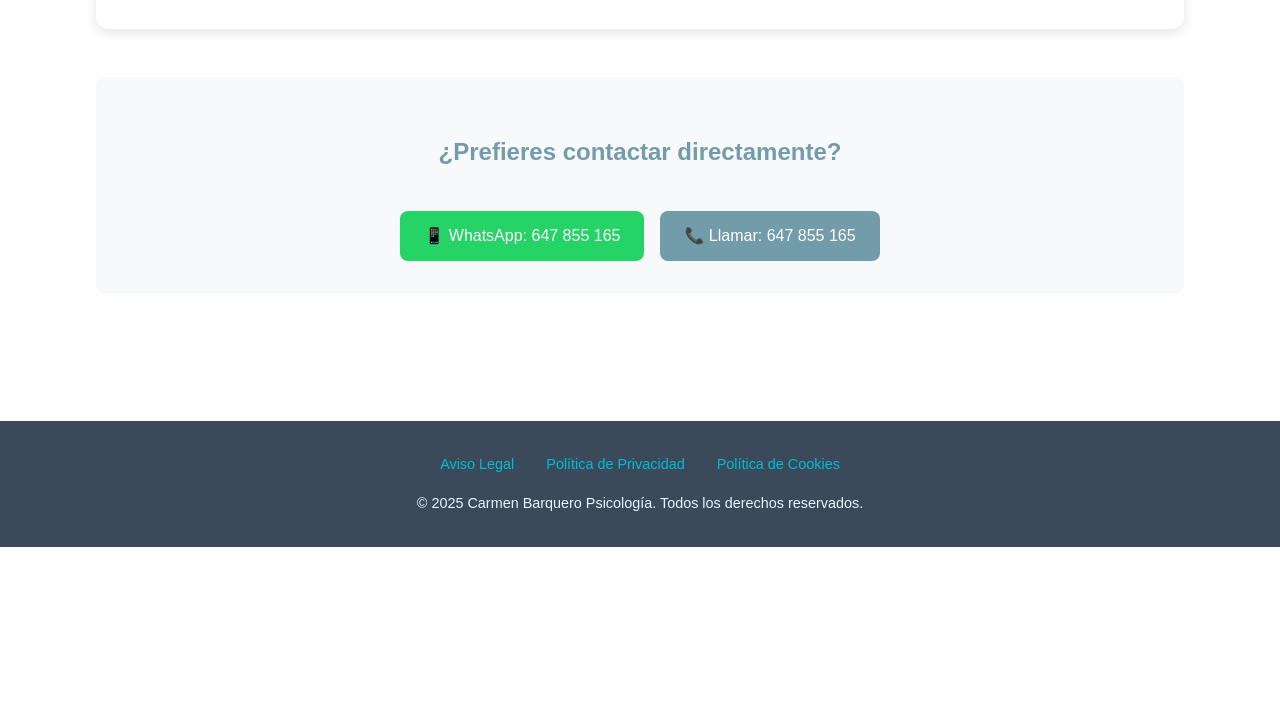
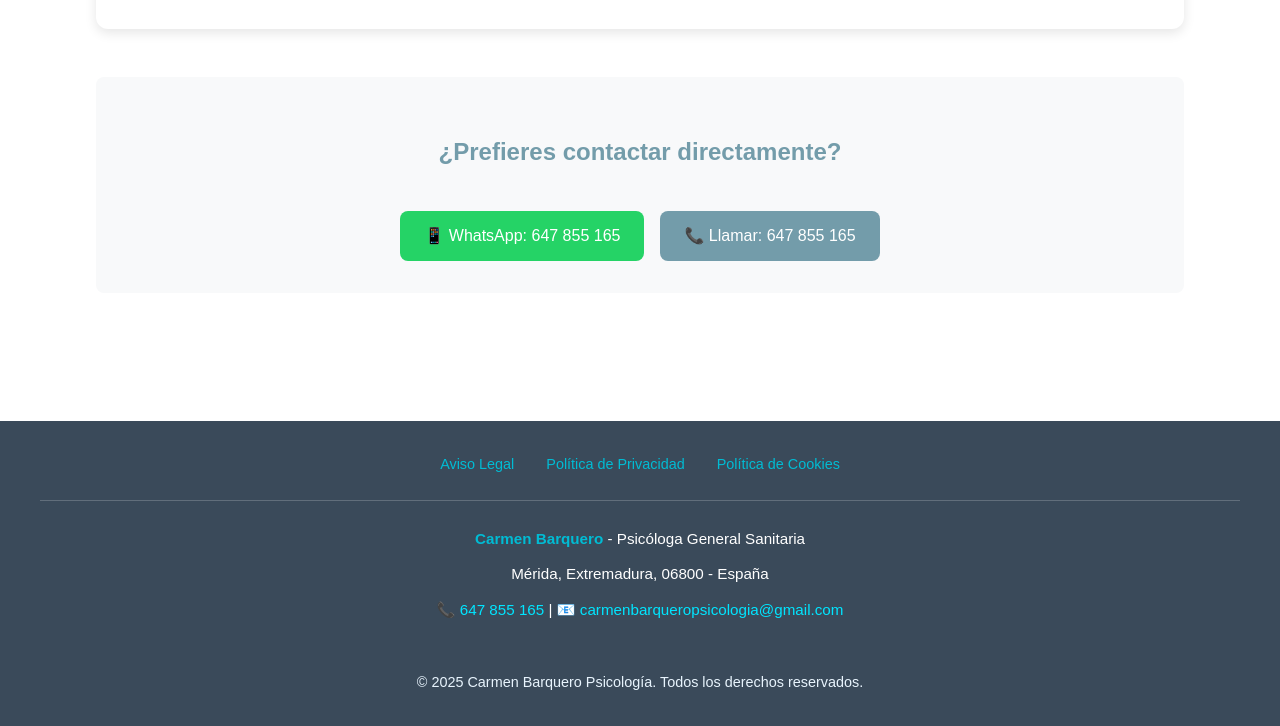
Before and after one commit to emiliocastilo/carmenbarquero, a plain HTML site: page reserva-cita.html in a window 1280 px wide. Shown: the part 1646-2372 px from the top of the page. Before the commit the page ends 2193 px from the top, so only its background shows below. Drawn offline with Linux system fonts and the light colour scheme.

Commit message:
feat: add NAP to reserva-cita.html footer

```diff
--- a/reserva-cita.html
+++ b/reserva-cita.html
@@ -283,6 +283,22 @@
           <a href="politica-de-privacidad.html">Política de Privacidad</a>
           <a href="politica-cookies.html">Política de Cookies</a>
         </div>
+
+        <!-- NAP - Name, Address, Phone -->
+        <div class="footer-nap" itemscope itemtype="https://schema.org/LocalBusiness">
+          <p><strong>Carmen Barquero</strong> - Psicóloga General Sanitaria</p>
+          <p>
+            <span itemprop="address" itemscope itemtype="https://schema.org/PostalAddress">
+              <span itemprop="streetAddress">Mérida</span>, <span itemprop="addressRegion">Extremadura</span>,
+              <span itemprop="postalCode">06800</span> - <span itemprop="addressCountry">España</span>
+            </span>
+          </p>
+          <p>
+            📞 <a href="tel:+34647855165" itemprop="telephone">647 855 165</a> |
+            📧 <a href="mailto:carmenbarqueropsicologia@gmail.com" itemprop="email">carmenbarqueropsicologia@gmail.com</a>
+          </p>
+        </div>
+
         <p class="footer-copyright">&copy; 2025 Carmen Barquero Psicología. Todos los derechos reservados.</p>
       </div>
     </footer>
```
